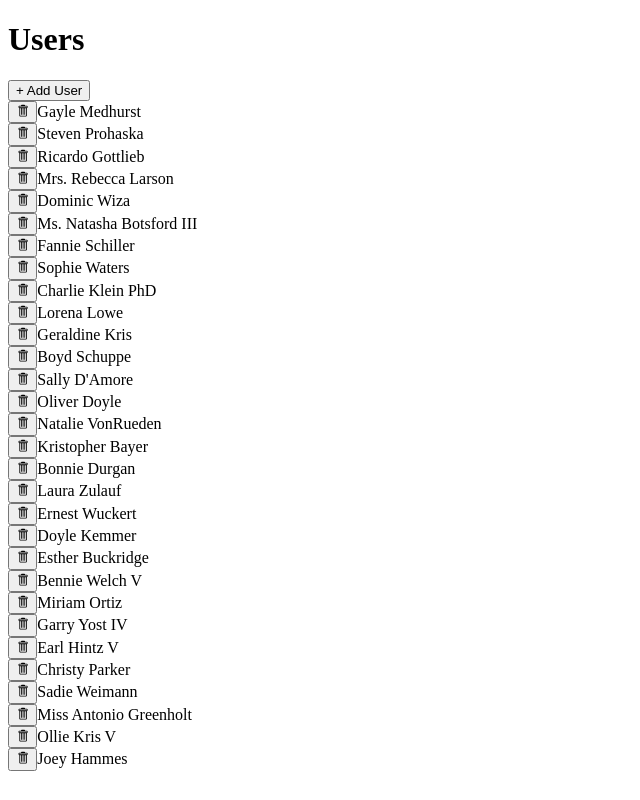
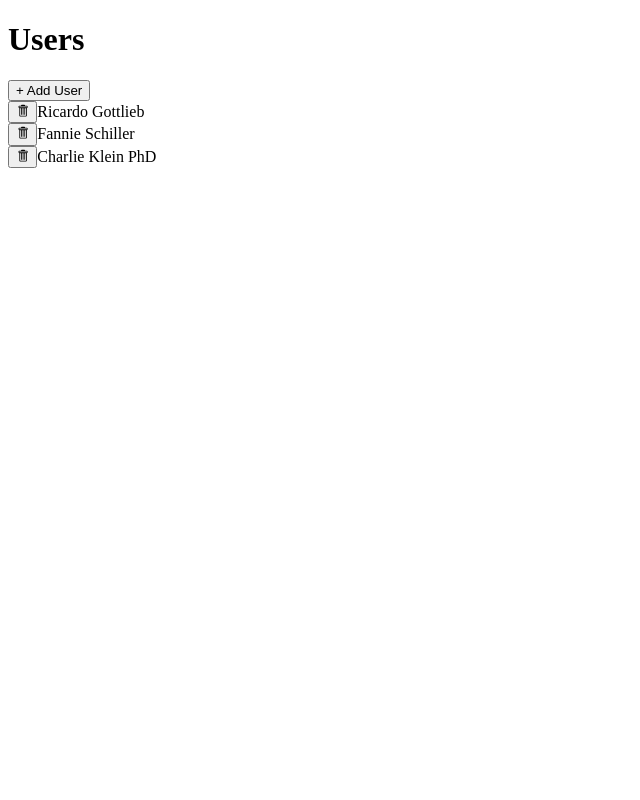
Before and after one commit to Pawelv9/media, a React (Create React App) app: page / in a window 1280 px wide. Shown: the whole page, without its empty margins (0-640 px from the left). Built offline with nearby package versions, Linux system fonts and the light colour scheme; data requests are answered from the project's data file.

Commit message:
fixing a Delete Error

```diff
--- a/db.json
+++ b/db.json
@@ -1,124 +1,16 @@
 {
   "users": [
     {
-      "id": "a989",
-      "name": "Gayle Medhurst"
-    },
-    {
-      "id": "4fe1",
-      "name": "Steven Prohaska"
-    },
-    {
       "id": "dc59",
       "name": "Ricardo Gottlieb"
-    },
-    {
-      "id": "b921",
-      "name": "Mrs. Rebecca Larson"
-    },
-    {
-      "id": "fb40",
-      "name": "Dominic Wiza"
-    },
-    {
-      "id": "1f61",
-      "name": "Ms. Natasha Botsford III"
     },
     {
       "id": "5c9a",
       "name": "Fannie Schiller"
     },
     {
-      "id": "fbb6",
-      "name": "Sophie Waters"
-    },
-    {
       "id": "70ff",
       "name": "Charlie Klein PhD"
-    },
-    {
-      "id": "ff97",
-      "name": "Lorena Lowe"
-    },
-    {
-      "id": "0c5c",
-      "name": "Geraldine Kris"
-    },
-    {
-      "id": "0f7c",
-      "name": "Boyd Schuppe"
-    },
-    {
-      "id": "199d",
-      "name": "Sally D'Amore"
-    },
-    {
-      "id": "2458",
-      "name": "Oliver Doyle"
-    },
-    {
-      "id": "d401",
-      "name": "Natalie VonRueden"
-    },
-    {
-      "id": "6a24",
-      "name": "Kristopher Bayer"
-    },
-    {
-      "id": "c5f7",
-      "name": "Bonnie Durgan"
-    },
-    {
-      "id": "e82d",
-      "name": "Laura Zulauf"
-    },
-    {
-      "id": "70be",
-      "name": "Ernest Wuckert"
-    },
-    {
-      "id": "8a1e",
-      "name": "Doyle Kemmer"
-    },
-    {
-      "id": "46da",
-      "name": "Esther Buckridge"
-    },
-    {
-      "id": "876e",
-      "name": "Bennie Welch V"
-    },
-    {
-      "id": "5786",
-      "name": "Miriam Ortiz"
-    },
-    {
-      "id": "aa4d",
-      "name": "Garry Yost IV"
-    },
-    {
-      "id": "a9a9",
-      "name": "Earl Hintz V"
-    },
-    {
-      "id": "7a46",
-      "name": "Christy Parker"
-    },
-    {
-      "id": "f959",
-      "name": "Sadie Weimann"
-    },
-    {
-      "id": "8a3d",
-      "name": "Miss Antonio Greenholt"
-    },
-    {
-      "id": "d19d",
-      "name": "Ollie Kris V"
-    },
-    {
-      "id": "7b25",
-      "name": "Joey Hammes"
     }
   ],
   "albums": [],
--- a/src/components/UsersListItem.js
+++ b/src/components/UsersListItem.js
@@ -11,13 +11,15 @@
     };
 
     return (
-        <div className="mb-2 border rounded">
-            <div className="flex p-2 justify-between items-center cursor-pointer">
-                <Button loading={isLoading} onClick={handleClick}>
-                    <GoTrashcan />
-                </Button>
-                {error && <div>Error deleting user.</div>}
-                {user.name}
+        <div className='mb-2 border rounded'>
+            <div className='flex p-2 justify-between items-center cursor-pointer'>
+                <div className='flex flex-row items-center justify-between'>
+                    <Button className='mr-3' loading={isLoading} onClick={handleClick}>
+                        <GoTrashcan />
+                    </Button>
+                    {error && <div>Error deleting user.</div>}
+                    {user.name}
+                </div>
             </div>
         </div>
     );
--- a/src/store/slices/usersSlice.js
+++ b/src/store/slices/usersSlice.js
@@ -39,7 +39,9 @@
         });
         builder.addCase(removeUser.fulfilled, (state,action) => {
             state.isLoading = false;
-            console.log(action)
+            state.data = state.data.filter(user => {
+                return user.id !== action.payload.id;
+            })
         });
         builder.addCase(removeUser.rejected, (state,action) => {
             state.isLoading = false;
--- a/src/store/thunks/removeUser.js
+++ b/src/store/thunks/removeUser.js
@@ -2,8 +2,9 @@
 import axios from "axios";
 
 const removeUser = createAsyncThunk('/users/remove', async (user) => {
-const response = await axios.delete(`http://localhost:3005/users/${user.id}`)
-    return response.data
+    await axios.delete(`http://localhost:3005/users/${user.id}`)
+
+    return user
 });
 
 export { removeUser };
```
